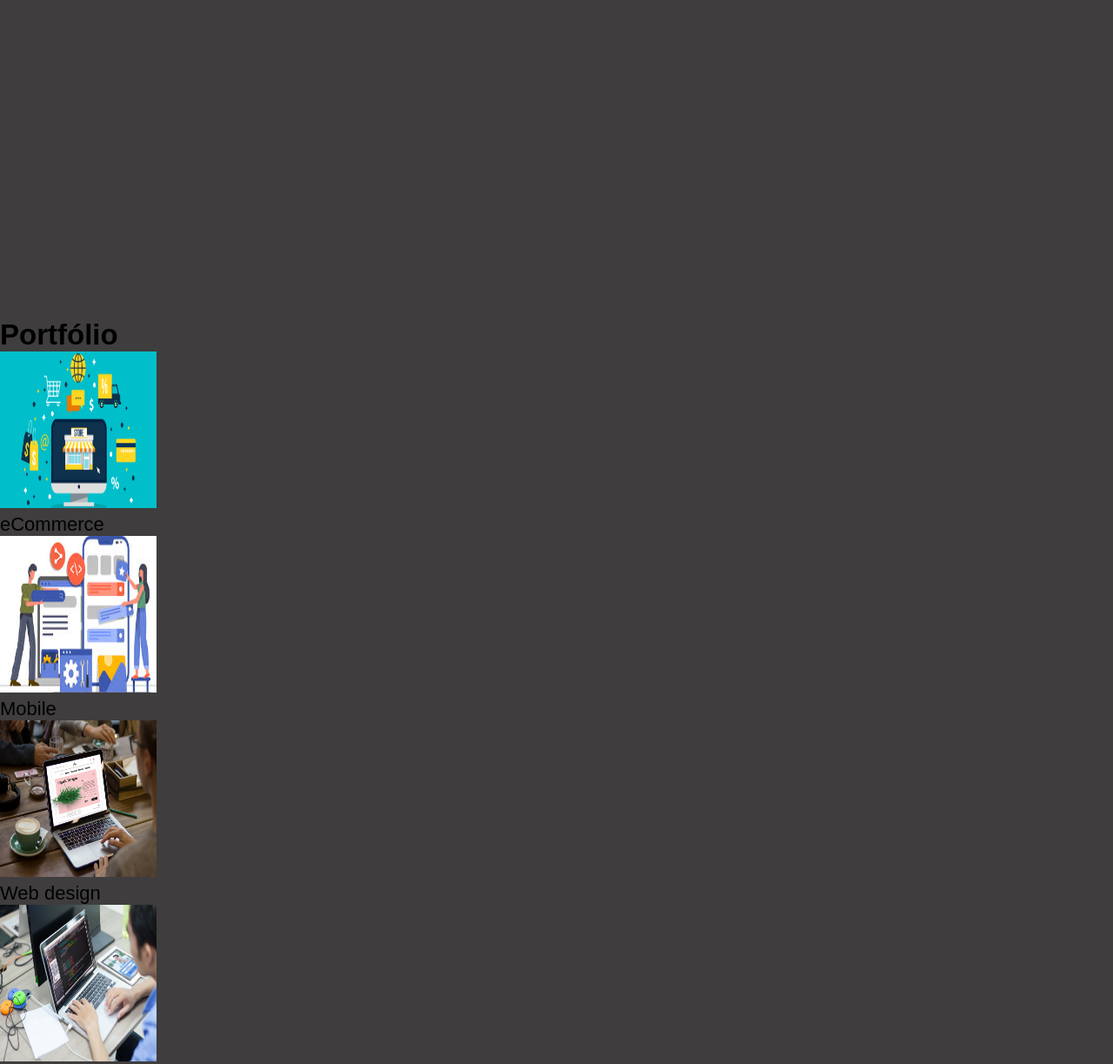
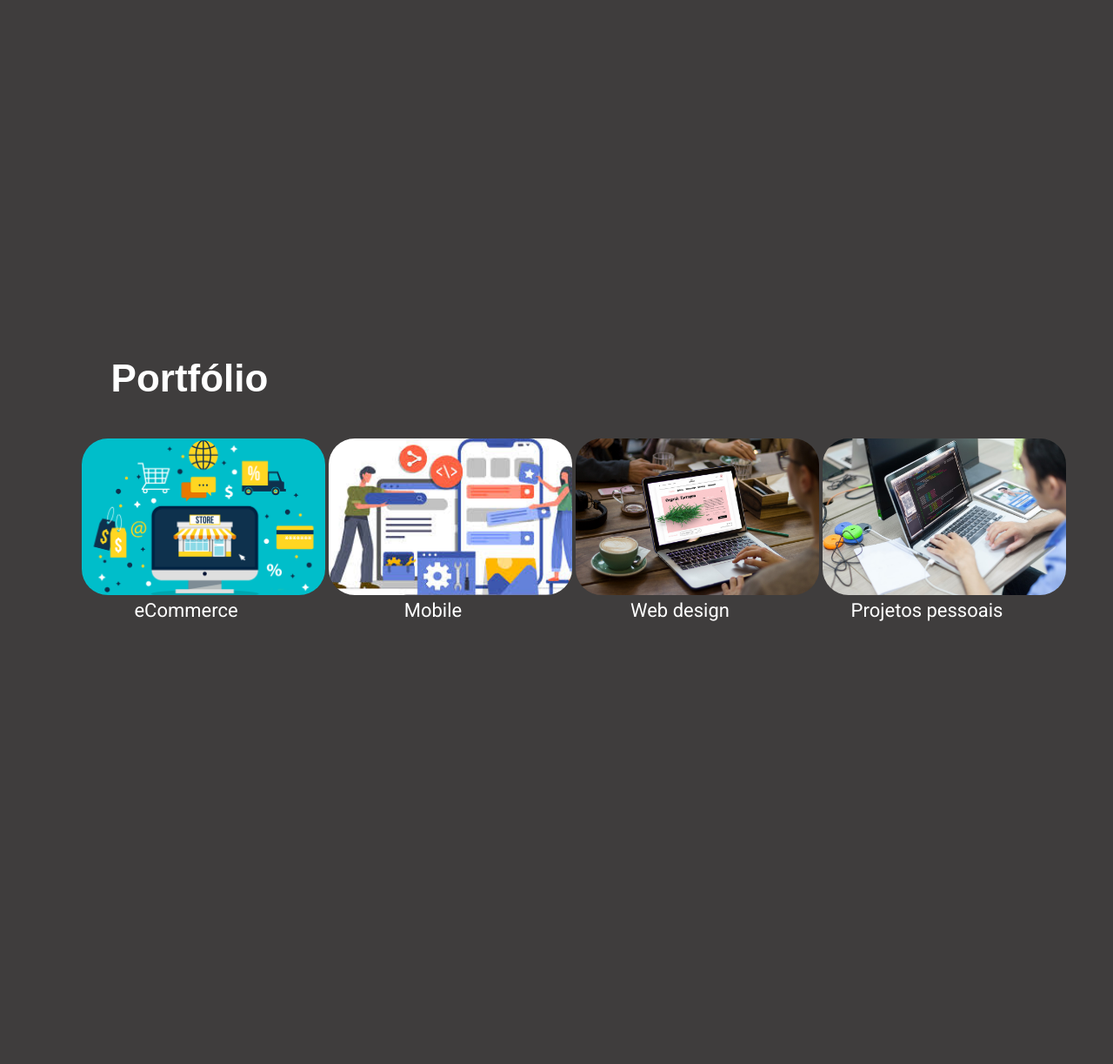
Before and after one commit to Laazaroh/PortF, a plain HTML site: page index.html in a window 1280 px wide. Shown: the part 434-1657 px from the top of the page at 87% size. After the commit the page ends 1600 px from the top, so only its background shows below. Drawn offline with Linux system fonts and the light colour scheme; a web font is replaced by a local one.

Commit message:
versão 3.0

```diff
--- a/css/estilo.css
+++ b/css/estilo.css
@@ -6,10 +6,12 @@
 
 }
 
+
+
 body{
   background: rgb(63, 61, 61);
   /*background-image: url("https://www.xmple.com/wallpaper/gradient-brown-blue-linear-1920x1080-c2-800000-191970-a-330-f-14.svg");*/
-  font-family: arial;
+  font-family: 'Roboto', sans-serif;
   background-size:150 100vh;
 
 }
@@ -18,6 +20,22 @@ body{
 
   body{
     font-size:22px;
+
+
+  }
+
+}
+@media(max-width: 560px){
+
+  header{
+    position: relative;
+    left: 50px;
+
+  }
+
+  .menu{
+    position: relative;
+    right: 40px;
 
   }
 
@@ -31,11 +49,11 @@ header{
 }
 
 .menu{
-  background-color: white;
+  background-color: rgb(110, 110, 110);
   position: fixed;
   width: 100vw;
   top: 0;
-
+  font-family: 'Signika', sans-serif;
 
 }
 
@@ -46,7 +64,9 @@ header{
 
 .menu a{
   display: block;
-  padding: 10px 20px;
+  padding: 10px 50px;
+  color: #ffffff
+
 }
 
 a{
@@ -60,6 +80,7 @@ a:holver{
 
 .menu li{
   list-style: none;
+
 }
 
 .site-subtitle,
@@ -71,18 +92,81 @@ a:holver{
 
 .site-title{
   font-size: 2em;
+  font-family: 'Signika', sans-serif;
 }
 
 .site-subtitle{
   font-style: italic;
   margin-top:2  vh;
+  font-family: 'Signika', sans-serif;
+}
+
+.portfolio h2{
+  font-family: 'Palanquin Dark', sans-serif;
+  color: rgb(255, 255, 255);
+  margin-bottom: 1em;
+  font-size: 2em;
+  margin-left: 1.9em;
+}
+
+.portfolio{
+  padding: 2em;
+  height: 100vh;
+
 }
 
 .img-portfolio{
 
   height: 180px;
-  width: 180px;
+  width: 280px;
+  object-fit: cover;
+  object-position: center;
+  border-radius: 30px;
 }
+
+
+
+.portfolio .grid {
+  display: grid;
+  gap: 2em;
+  color: #ffffff;
+  justify-content: center;
+
+}
+
+@media (min-width: 620px){
+
+  .portfolio .grid {
+    grid-template-columns: repeat(2, 240px);
+    text-align: center;
+    align-content: center;
+    height: calc(100vh - 4em -48px - 1.5em);
+  }
+
+}
+@media (min-width: 920px){
+
+  .portfolio .grid {
+    grid-template-columns: repeat(3, 240px);
+
+  }
+
+}
+@media (min-width: 1220px){
+
+  .portfolio .grid {
+    grid-template-columns: repeat(4, 240px);
+
+  }
+
+}
+
+.portfolio figure{
+  text-align: center;
+
+}
+
+
 
 
 /*
@@ -126,6 +210,7 @@ extra: ---------------------------------------
   opacity: 0;
   transform: opacity .5;
 
+
 }
 
 .buttons button:hover:first-child:before, button:hover:last-child:before{
@@ -134,7 +219,7 @@ extra: ---------------------------------------
 }
 .buttons button:hover{
   z-index: 1;
-  animation: glow 8s linear infinite;
+  animation: glow 6s linear infinite;
 }
 
 @keyframes glow{
@@ -147,8 +232,6 @@ extra: ---------------------------------------
   }
 
 }
-
-
 /*
 extra: ---------------------------------------
 */
--- a/index.html
+++ b/index.html
@@ -8,6 +8,8 @@
 
     <title>Lázaro H.</title>
     <link rel="stylesheet" href="css/estilo.css">
+
+    <link href="https://fonts.googleapis.com/css2?family=Palanquin+Dark&family=Roboto&family=Signika&display=swap" rel="stylesheet">
 
 </head>
 
@@ -27,13 +29,15 @@
             </button>
 
             <button>
-                <h2 class="site-subtitle">web developer</h2>
+                <h2 class="site-subtitle">Web Developer</h2>
             </button>
         </div>
 
     </header>
-    <section>
+    <section class="portfolio">
         <h2>Portfólio</h2>
+
+        <div class="grid">
             <figure>
                 <img class="img-portfolio" src="img/e-comerce.jpeg" alt="eCommerce">
                 <figcaption>eCommerce</figcaption>
@@ -50,6 +54,8 @@
                 <img class="img-portfolio" src="img/dev-notebook.jpeg" alt="Projetos pessoais">
                 <figcaption>Projetos pessoais</figcaption>
             </figure>
+        </div>
+
     </section>
 
 </body>
```
Lines whose indentation alone changed are shown as unchanged.
